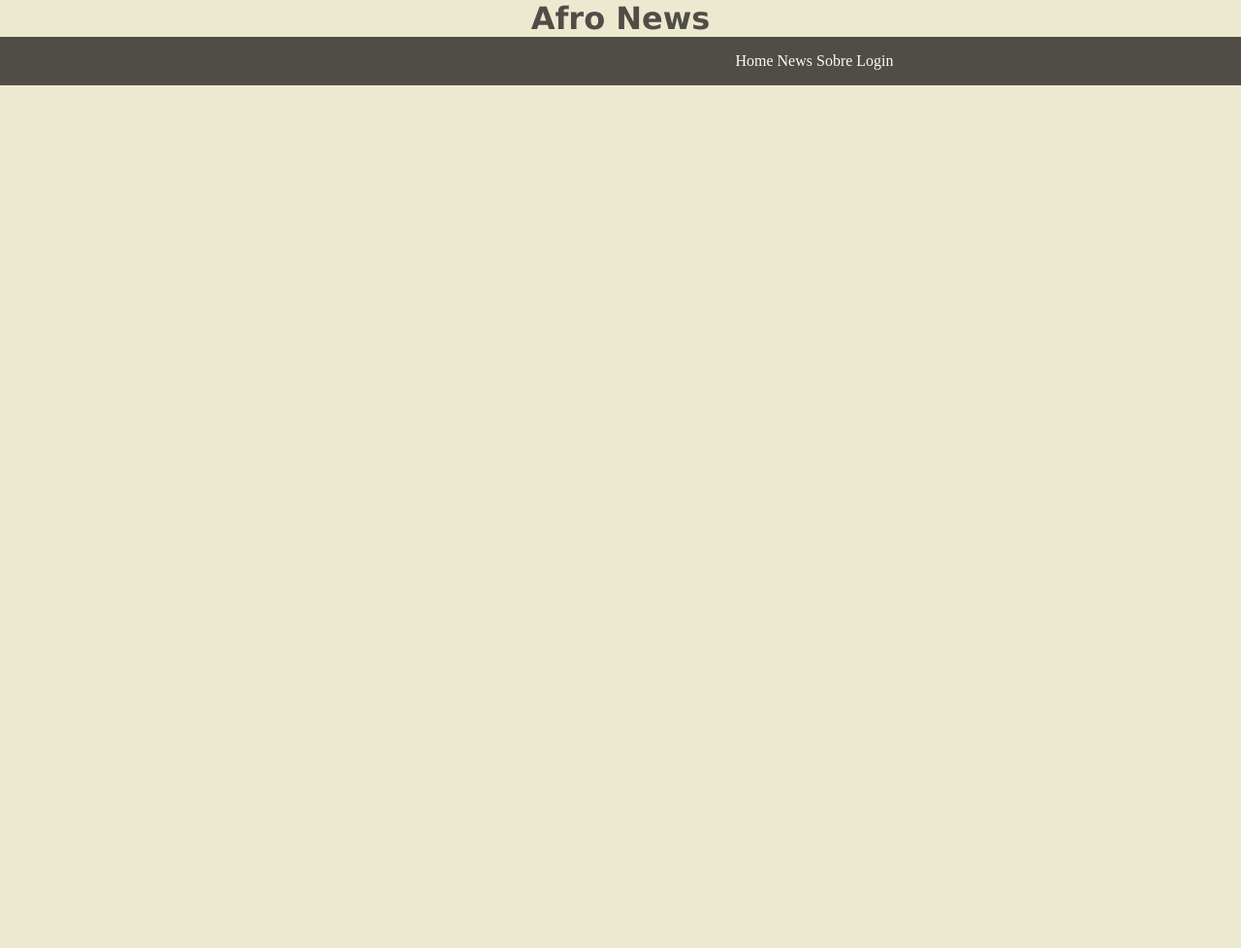
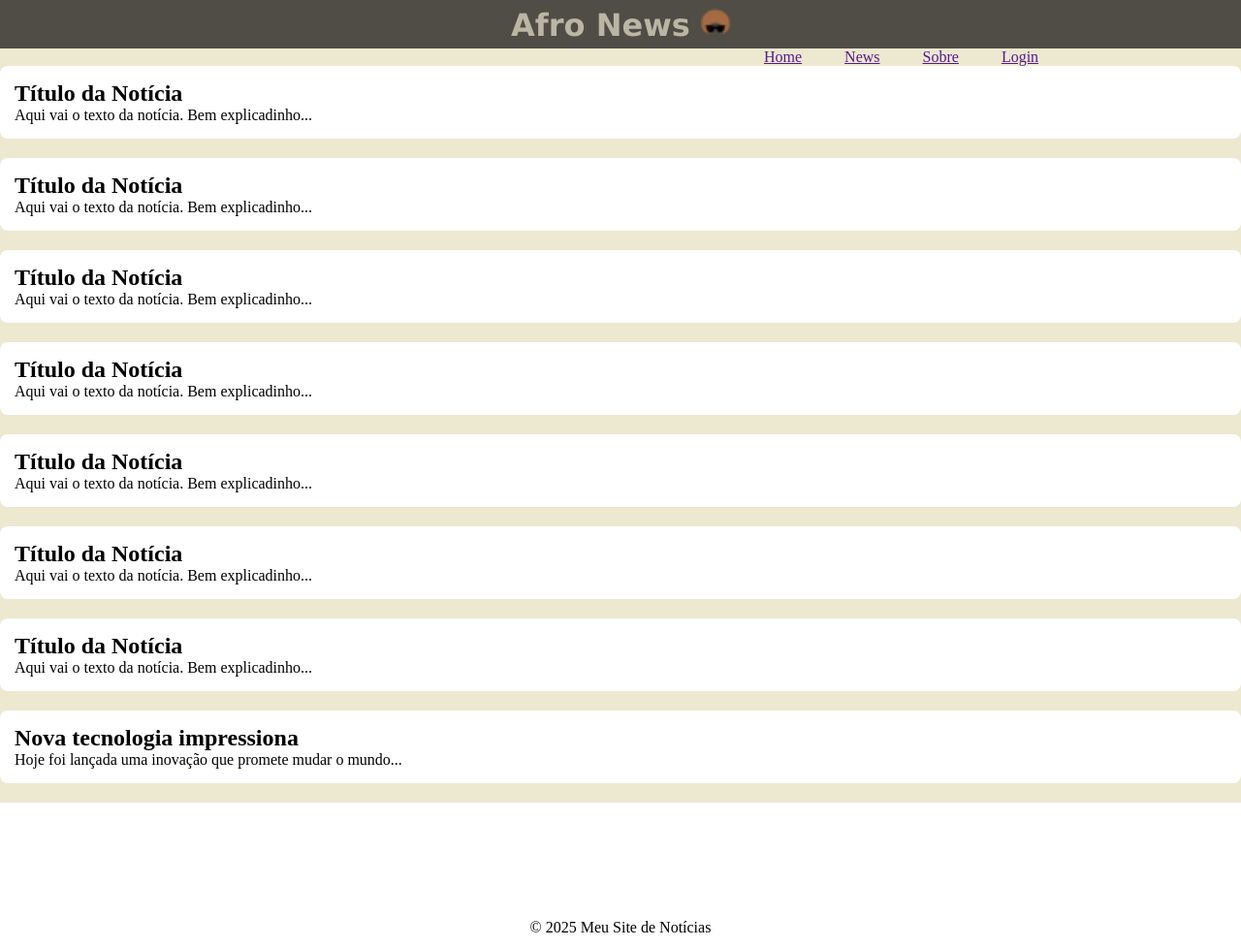
Before and after one commit to Jeferson1709/Multiverso-News, a plain HTML site: page assets/index.html in a window 1280 px wide. Shown: the whole page at 97% size. Before the commit the page ends 800 px from the top, so only its background shows below. Drawn offline with Linux system fonts and the light colour scheme.

Commit message:
Ajustando

```diff
--- a/assets/css/global/global.css
+++ b/assets/css/global/global.css
@@ -2,3 +2,6 @@
 @import './fonts.css';
 @import './normalize.css';
 @import './variables.css';
+*{
+    margin: 0;
+}
--- a/assets/index.html
+++ b/assets/index.html
@@ -6,27 +6,62 @@
   <meta name="viewport" content="width=
     , initial-scale=1.0">
   <link rel="stylesheet" href="../assets/index/index.css">
+  <link rel="shortcut icon" href="images/pages/afro.png" type="image/x-icon">
   <title>AfroNews</title>
 </head>
 
 <body>
 
   <header>
-  <h1>Afro News</h1>
+    <h1>Afro News <img src="images/pages/afro.png" alt="" style="width: 30px; height: 30px;"></h1>
   </header>
-  <nav>
-    <ul>
-      <li>Home</li>
-      <li>News</li>
-      <li>Sobre</li>
-      <li>Login</li>
-    </ul>
-  </nav>
+    <nav>
+      <ul id="lista">
+        <li><a href="">Home</a> </li>
+        <li><a href="">News</a></li>
+        <li><a href="">Sobre</a></li>
+        <li><a href="">Login</a></li>
+      </ul>
+    </nav>
 
-  <section class="section-um"></section>
-  <section class="section-dois"></section>
-  <section class="section-tres"></section>
-  <section class="section-quatro"></section>
+  <main>
+    <article>
+      <h2>Título da Notícia</h2>
+      <p>Aqui vai o texto da notícia. Bem explicadinho...</p>
+    </article>
+    <article>
+      <h2>Título da Notícia</h2>
+      <p>Aqui vai o texto da notícia. Bem explicadinho...</p>
+    </article>
+    <article>
+      <h2>Título da Notícia</h2>
+      <p>Aqui vai o texto da notícia. Bem explicadinho...</p>
+    </article>
+    <article>
+      <h2>Título da Notícia</h2>
+      <p>Aqui vai o texto da notícia. Bem explicadinho...</p>
+    </article>
+    <article>
+      <h2>Título da Notícia</h2>
+      <p>Aqui vai o texto da notícia. Bem explicadinho...</p>
+    </article>
+    <article>
+      <h2>Título da Notícia</h2>
+      <p>Aqui vai o texto da notícia. Bem explicadinho...</p>
+    </article>
+    <article>
+      <h2>Título da Notícia</h2>
+      <p>Aqui vai o texto da notícia. Bem explicadinho...</p>
+    </article>
+    <article>
+      <h2>Nova tecnologia impressiona</h2>
+      <p>Hoje foi lançada uma inovação que promete mudar o mundo...</p>
+    </article>
+  </main>
+
+  <footer>
+    <p style="position: relative;top: 80%;">&copy; 2025 Meu Site de Notícias</p>
+  </footer>
 </body>
 
 </html>
--- a/assets/index/index.css
+++ b/assets/index/index.css
@@ -11,22 +11,47 @@ body{
 h1{
     text-align: center;
     font-family: Verdana, Geneva, Tahoma, sans-serif;
-   color: #4F4D46;
+   color: #ede8d0ae;
+   position: relative;
+   top: .1vw;
 
+
+
+}
+.lista{
+    list-style: decimal;
+}
+header{
+    display: flex;
+        background-color: #4F4D46;
+        height: 50px;
+        align-items: center;
+        justify-content: center;
 }
 
 li{
     list-style-type: none;
     display: inline;
     position: relative;
-    left: 200px;
+    left: 60vw  ;
     color: #FAFAFA;
+    padding: 20px;
+}
+
+nav{
+
+justify-content: center  ;
 
 }
-nav{
-    background-color: #4F4D46;
-    display: flex;
-    height: 50px;
-    align-items: center;
-    justify-content: center;
+article {
+    background: white;
+    margin-bottom: 20px;
+    padding: 15px;
+    border-radius: 8px;
 }
+footer{
+
+  text-align: center;
+    background-color: #fff;
+    height: 150px;
+}
```
Also changed, not shown: assets/images/pages/afro.png (added), assets/images/pages/folha.png (added).
